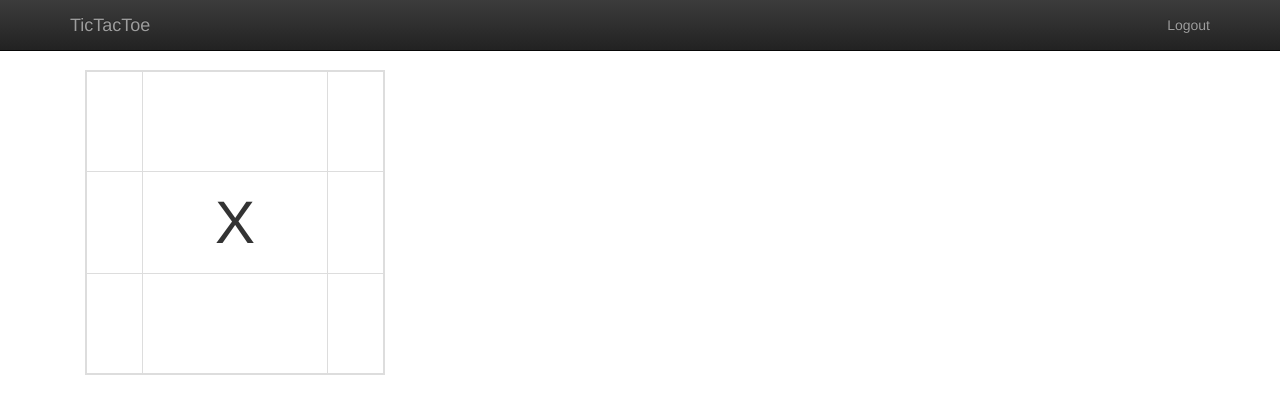
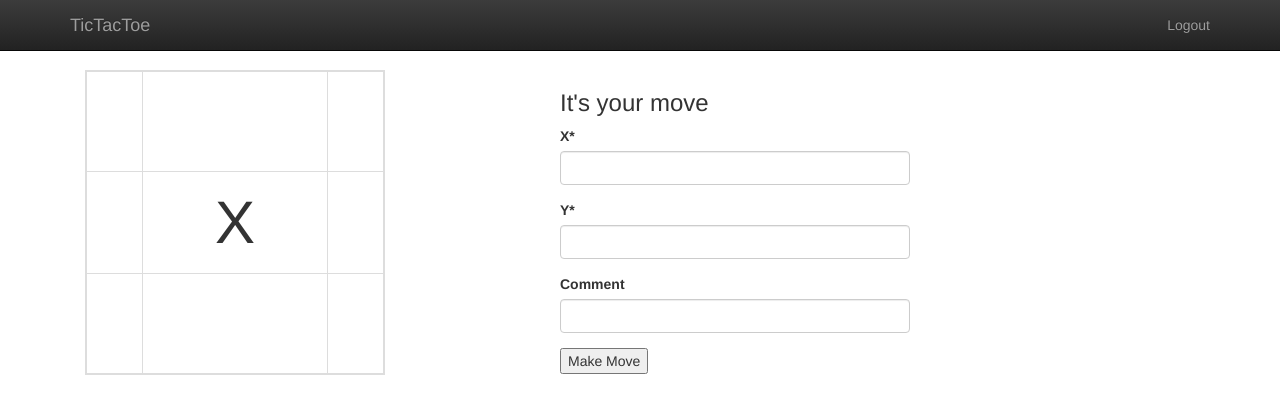
Before and after one commit to saumil-jain/tictactoe, a Django app: a page that uses tictactoe/templates/gameplay/game_detail.html in a window 1280 px wide. Shown: the top 414 px of the page. Run offline with Django 3.2, Linux system fonts and the light colour scheme; a user stored in the database is signed in; tables that the repository leaves empty hold one stand-in row (values such as "Sample post"); some libraries are stand-ins or nearby versions.

Commit message:
Enhance game_detail template to display the Move form

```diff
--- a/tictactoe/templates/gameplay/game_detail.html
+++ b/tictactoe/templates/gameplay/game_detail.html
@@ -1,5 +1,6 @@
 {% extends "base.html" %}
 {% load staticfiles %}
+{% load crispy_forms_tags %}
 
 {% block title %}
     {{ game }}
@@ -44,4 +45,16 @@
             {% endfor %}
         </table>
     </div>
+
+    {% if form %}
+        <div class="col-md-4">
+            <h3>It's your move</h3>
+            <form action="" method="post">
+                {{ form | crispy }}
+                {% csrf_token %}
+
+                <button type="submit">Make Move</button>
+            </form>
+        </div>
+    {% endif %}
 {% endblock content %}
```
